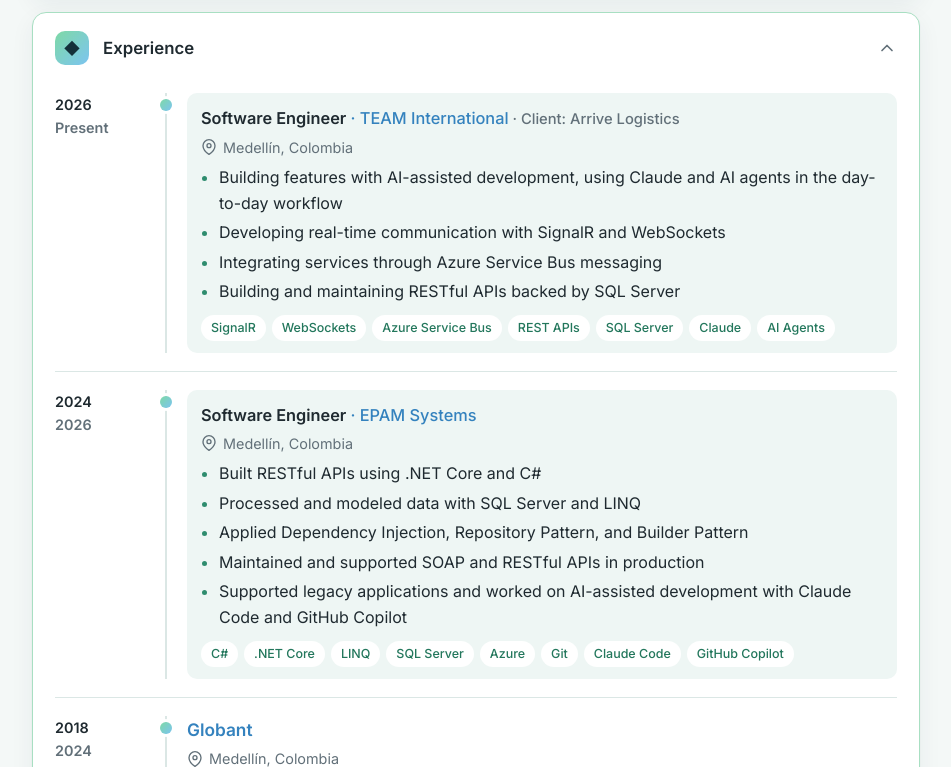
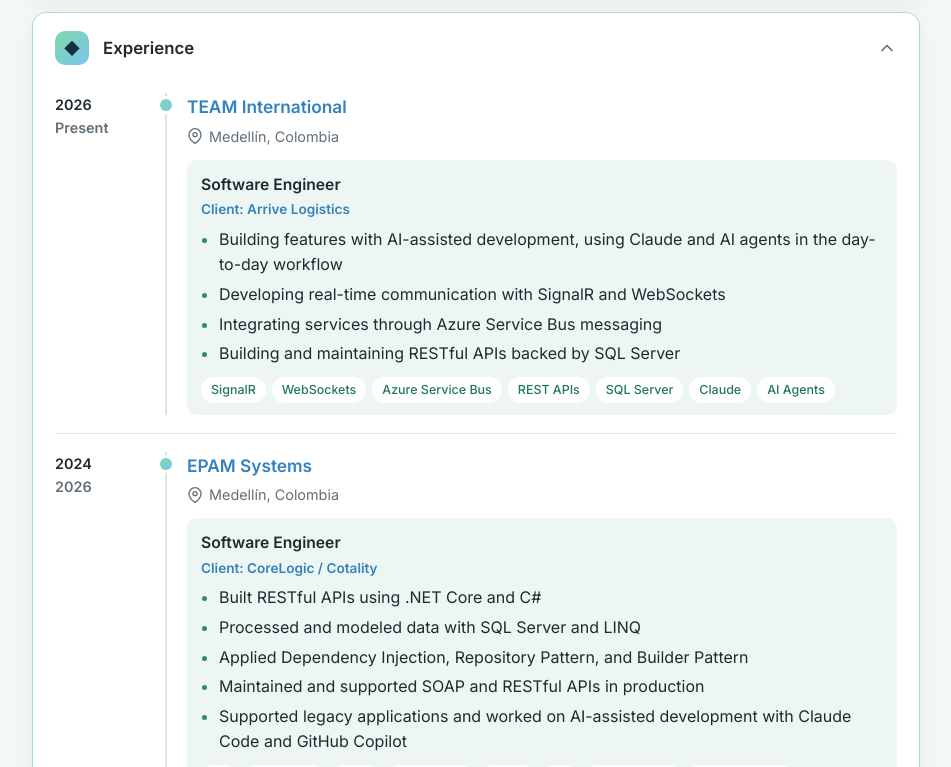
Before and after one commit to pabloum/CurriculumVitae, a React (Vite) app: page / in a window 1280 px wide. Shown: the part 573-1340 px from the top of the page, without its empty margins (164-1115 px from the left). Built offline with nearby package versions, Linux system fonts and the light colour scheme.

Commit message:
Improve experience

```diff
--- a/src/components/Sections.jsx
+++ b/src/components/Sections.jsx
@@ -65,43 +65,35 @@ export function Experience({ jobs }) {
   const { t } = useI18n();
   return (
     <ol className="timeline">
-      {jobs.map((job) => (
+      {jobs.map((job) => {
+        // Every company shows the same way: name, location, then one card per position
+        const positions = job.positions ?? [job];
+        const multiple = positions.length > 1;
+        return (
           <li key={`${job.company}-${job.start}`} className="timeline__item">
             <div className="timeline__dates">
               <span>{job.start}</span>
               {job.end !== job.start && <span className="muted">{job.end}</span>}
             </div>
             <div className="timeline__body">
-            {job.positions ? (
-              // One company, several internal positions
-              <>
               <h3 className="job__title job__company-head">{job.company}</h3>
               <p className="meta"><PinIcon /> {job.location}</p>
               <ol className="positions">
-                  {job.positions.map((p) => (
+                {positions.map((p) => (
                   <li key={`${p.role}-${p.start}`} className="position">
                     <div className="position__head">
                       <h4 className="position__role">{p.role}</h4>
-                        <span className="position__dates">{dateRange(p.start, p.end)}</span>
+                      {multiple && <span className="position__dates">{dateRange(p.start, p.end)}</span>}
                     </div>
+                    {p.client && <p className="position__client">{t.client}: {p.client}</p>}
                     <Highlights position={p} />
                   </li>
                 ))}
               </ol>
-              </>
-            ) : (
-              <div className="position">
-                <h3 className="job__title">
-                  {job.role} <span className="job__company">· {job.company}</span>
-                  {job.client && <span className="job__client"> · {t.client}: {job.client}</span>}
-                </h3>
-                <p className="meta"><PinIcon /> {job.location}</p>
-                <Highlights position={job} />
-              </div>
-            )}
             </div>
           </li>
-      ))}
+        );
+      })}
     </ol>
   );
 }
--- a/src/data/cv/de.json
+++ b/src/data/cv/de.json
@@ -106,6 +106,7 @@
     {
       "role": "Softwareentwickler",
       "company": "EPAM Systems",
+      "client": "CoreLogic / Cotality",
       "location": "Medellín, Kolumbien",
       "start": "2024",
       "end": "2026",
--- a/src/data/cv/en.json
+++ b/src/data/cv/en.json
@@ -106,6 +106,7 @@
     {
       "role": "Software Engineer",
       "company": "EPAM Systems",
+      "client": "CoreLogic / Cotality",
       "location": "Medellín, Colombia",
       "start": "2024",
       "end": "2026",
--- a/src/data/cv/es.json
+++ b/src/data/cv/es.json
@@ -106,6 +106,7 @@
     {
       "role": "Ingeniero de Software",
       "company": "EPAM Systems",
+      "client": "CoreLogic / Cotality",
       "location": "Medellín, Colombia",
       "start": "2024",
       "end": "2026",
--- a/src/data/cv/fr.json
+++ b/src/data/cv/fr.json
@@ -106,6 +106,7 @@
     {
       "role": "Ingénieur logiciel",
       "company": "EPAM Systems",
+      "client": "CoreLogic / Cotality",
       "location": "Medellín, Colombie",
       "start": "2024",
       "end": "2026",
--- a/src/pdf/generateCvPdf.js
+++ b/src/pdf/generateCvPdf.js
@@ -149,11 +149,11 @@ export async function generateCvPdf(cv, labels, lang) {
   };
 
   cv.experience.forEach((job, i) => {
-    const firstBlock = job.positions ? job.positions[0].highlights : job.highlights;
-    ensureSpace(Math.min(11 + (job.positions ? 6 : 0) + blockHeight(firstBlock), PAGE.h / 2));
+    // Every company: name + dates, location, then each position (same layout as the web page)
+    const positions = job.positions ?? [job];
+    const multiple = positions.length > 1;
+    ensureSpace(Math.min(17 + blockHeight(positions[0].highlights), PAGE.h / 2));
 
-    if (job.positions) {
-      // Company header, then each internal position
     doc.setFont('helvetica', 'bold');
     doc.setFontSize(10.5);
     setColor(COLORS.accent2);
@@ -161,7 +161,8 @@ export async function generateCvPdf(cv, labels, lang) {
     rightText(dateRange(job.start, job.end));
     y += 5.5;
     paragraph(job.location, { size: 8.5, style: 'italic', color: COLORS.muted, gap: 1.2 });
-      job.positions.forEach((pos, j) => {
+
+    positions.forEach((pos, j) => {
       if (j > 0) {
         y += 1.5;
         ensureSpace(Math.min(6 + blockHeight(pos.highlights), PAGE.h / 2));
@@ -170,31 +171,11 @@ export async function generateCvPdf(cv, labels, lang) {
       doc.setFontSize(10);
       setColor(COLORS.text);
       doc.text(pos.role, PAGE.margin, y + 4);
-        rightText(dateRange(pos.start, pos.end), 8.5);
+      if (multiple) rightText(dateRange(pos.start, pos.end), 8.5);
       y += 5.5;
+      if (pos.client) paragraph(`${labels.client}: ${pos.client}`, { size: 8.5, style: 'bold', color: COLORS.accent2, gap: 0.8 });
       highlights(pos);
     });
-    } else {
-      doc.setFont('helvetica', 'bold');
-      doc.setFontSize(10.5);
-      setColor(COLORS.text);
-      doc.text(job.role, PAGE.margin, y + 4);
-      const roleW = doc.getTextWidth(job.role);
-      doc.setFont('helvetica', 'normal');
-      setColor(COLORS.accent2);
-      const company = ` · ${job.company}`;
-      doc.text(company, PAGE.margin + roleW, y + 4);
-      if (job.client) {
-        const companyW = doc.getTextWidth(company);
-        setColor(COLORS.muted);
-        doc.setFontSize(9.5);
-        doc.text(` · ${labels.client}: ${job.client}`, PAGE.margin + roleW + companyW, y + 4);
-      }
-      rightText(dateRange(job.start, job.end));
-      y += 5.5;
-      paragraph(job.location, { size: 8.5, style: 'italic', color: COLORS.muted, gap: 1 });
-      highlights(job);
-    }
     if (i < cv.experience.length - 1) y += 2;
   });
 
--- a/src/styles.css
+++ b/src/styles.css
@@ -296,8 +296,6 @@ svg { flex-shrink: 0; }
 .bullets li::marker { color: var(--green-strong); }
 
 .job__title { font-size: 1.02rem; font-weight: 600; }
-.job__company { color: var(--blue-strong); font-weight: 500; }
-.job__client { color: var(--muted); font-weight: 500; font-size: 0.92rem; }
 .job__company-head { color: var(--blue-strong); font-size: 1.08rem; }
 
 /* Several positions inside one company */
@@ -311,6 +309,7 @@ svg { flex-shrink: 0; }
 .position__head { display: flex; flex-wrap: wrap; justify-content: space-between; align-items: baseline; gap: 4px 12px; }
 .position__role { margin: 0; font-size: 0.98rem; font-weight: 600; }
 .position__dates { font-size: 0.85rem; font-weight: 500; color: var(--muted); }
+.position__client { font-size: 0.85rem; font-weight: 600; color: var(--blue-strong); margin-top: 2px; }
 .position .bullets { margin-top: 6px; }
 .position .tag { background: var(--surface); }
 
```
Lines whose indentation alone changed are shown as unchanged.
